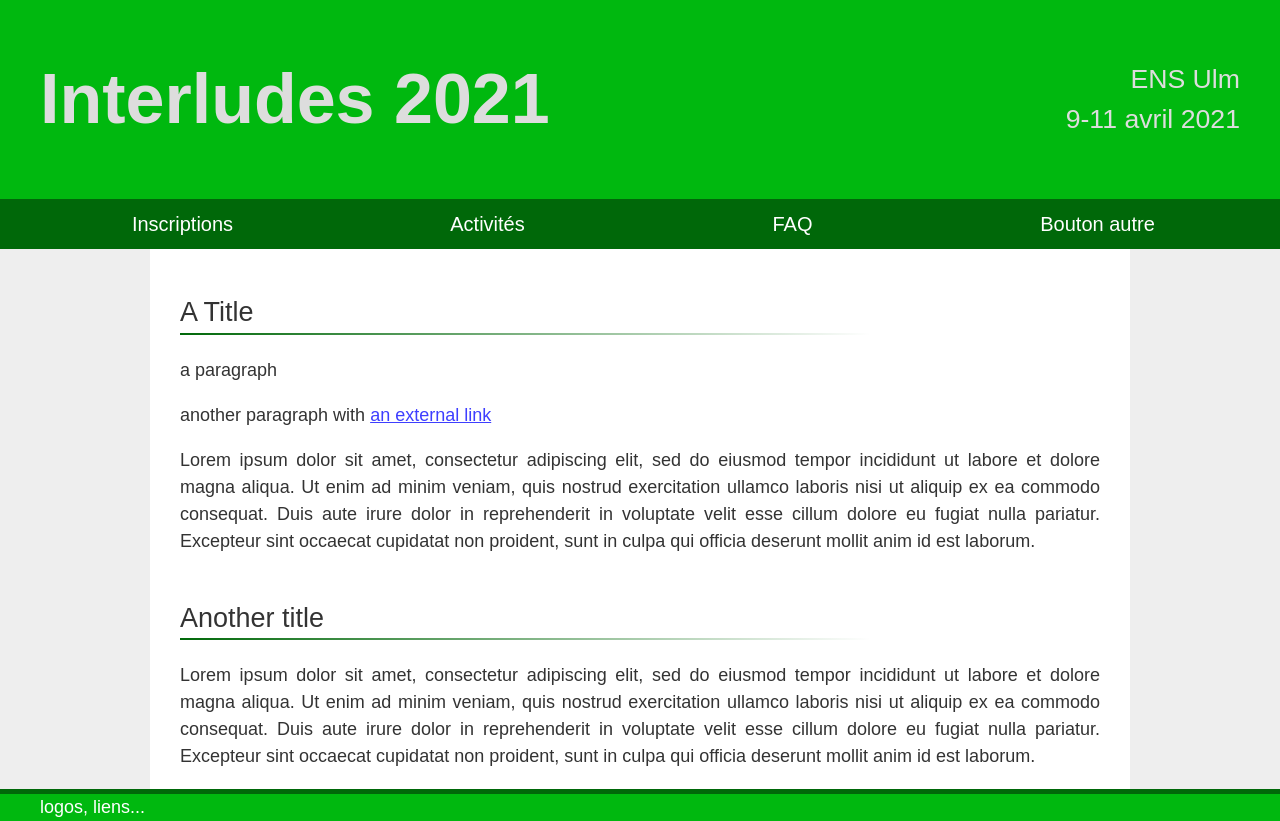
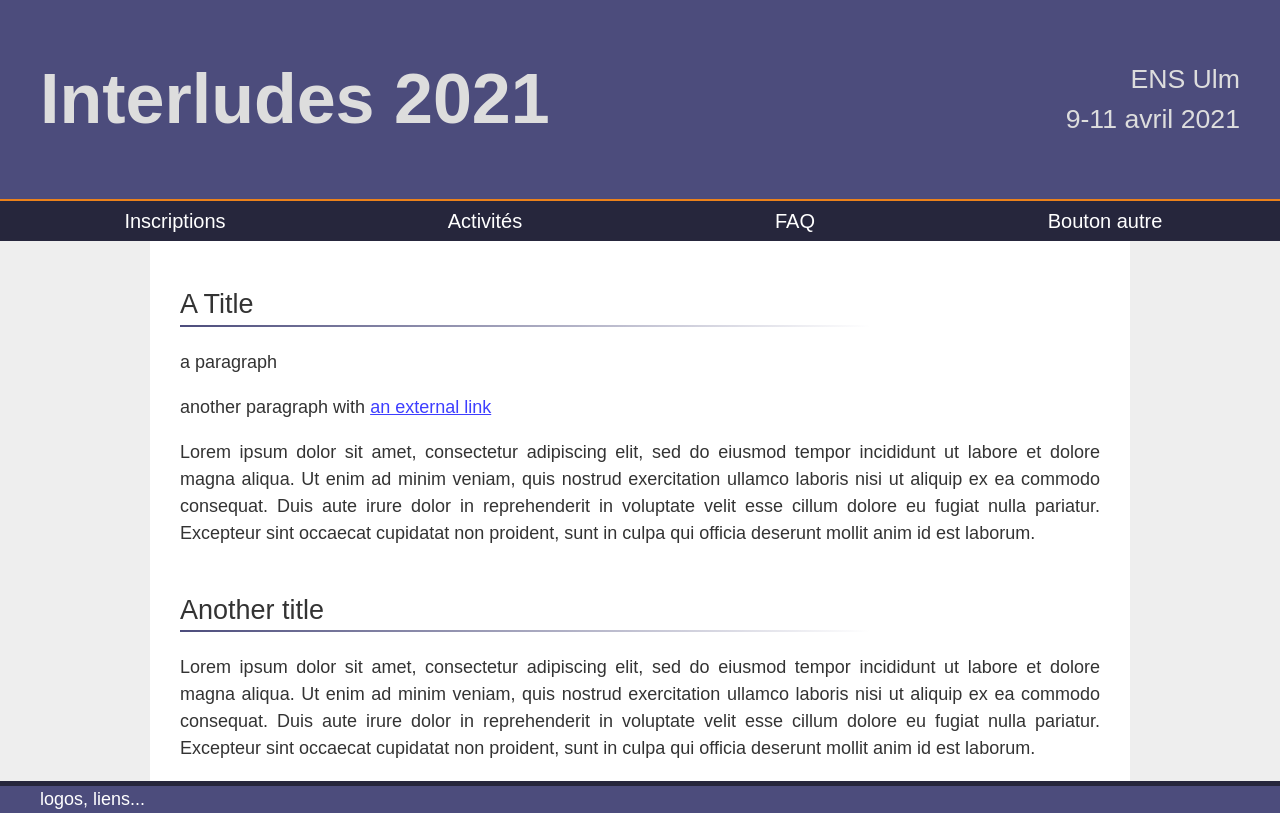
Before and after one commit to dlesbre/site-interludes, a Django app: page / in a window 1280 px wide. Run offline with Django 3.2, Linux system fonts and the light colour scheme.

Commit message:
Switch to purple theme

```diff
--- a/home/static/css/style.css
+++ b/home/static/css/style.css
@@ -1,6 +1,7 @@
 :root {
-	--color_bg_1: #00b80f;
-	--color_bg_2: #006809;
+	--color_bg_1: #4c4c7c;
+	--color_bg_2: #26263c;
+	--color_sep: #eb811b;
 }
 
 html, body {
@@ -17,7 +18,7 @@ html, body {
 header {
 	display: flex;
 	background-color: var(--color_bg_1);
-	border-bottom: 5px solid var(--color_bg_2);
+	border-bottom: 2px solid var(--color_sep);
 	align-items: center;
 	padding: 0px 40px 0px 40px;
 }
@@ -47,13 +48,10 @@ nav {
 	background-color: var(--color_bg_2);
 	color: white;
 	margin: 0;
-	padding: 0 30px;
-	border-bottom: 5px solid var(--color_bg_2);
+	padding: 0 20px;
 }
 
 nav a {
-	margin-left: 5px;
-	margin-right: 5px;
 	padding: 5px 5px 5px 5px;
 	font-size: 20px;
 	color: white;
@@ -82,8 +80,8 @@ main h2 {
 	font-size: 1.5rem;
 	font-weight: 300;
 	text-align: left;
-	border-bottom: 2px solid var(--color_bg_2);
-	border-image-source: linear-gradient(to right, var(--color_bg_2) 0%, transparent 75%);
+	border-bottom: 2px solid var(--color_bg_1);
+	border-image-source: linear-gradient(to right, var(--color_bg_1) 0%, transparent 75%);
 	border-image-slice: 1;
 }
 
```
